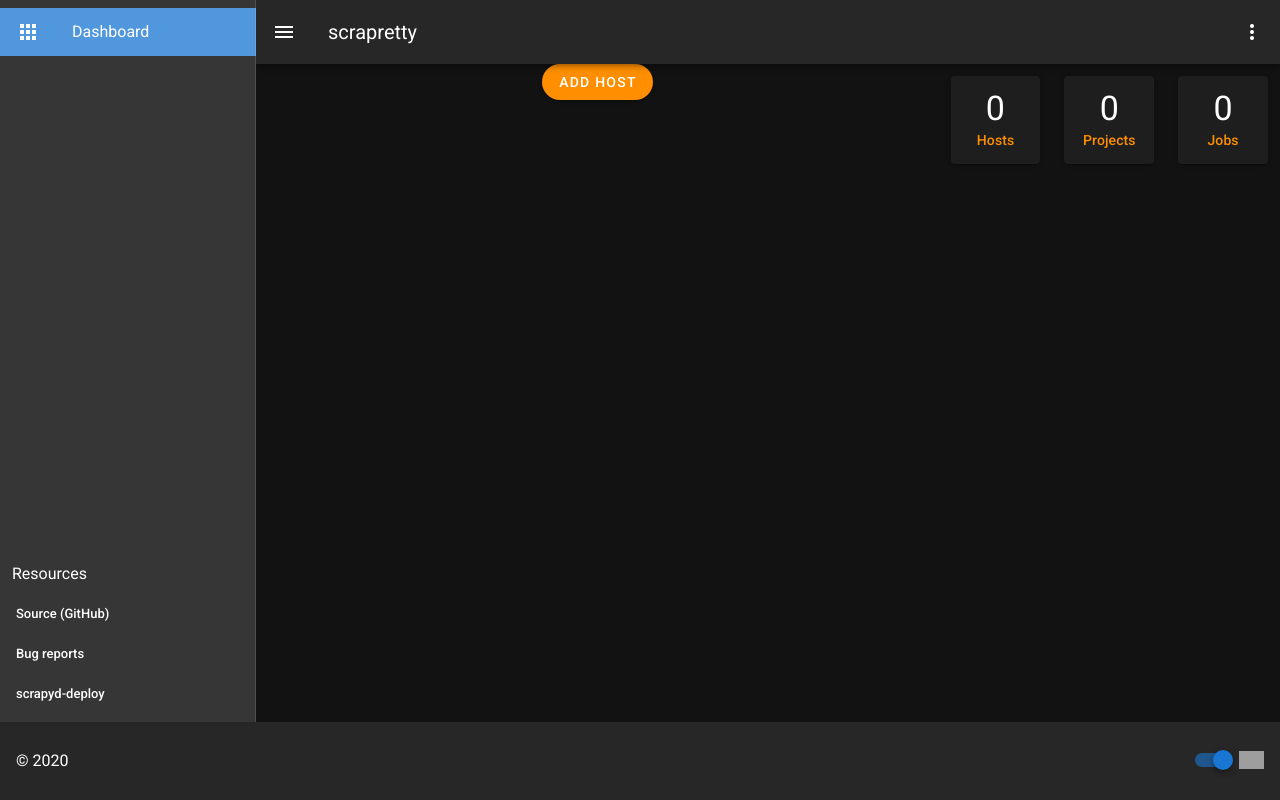
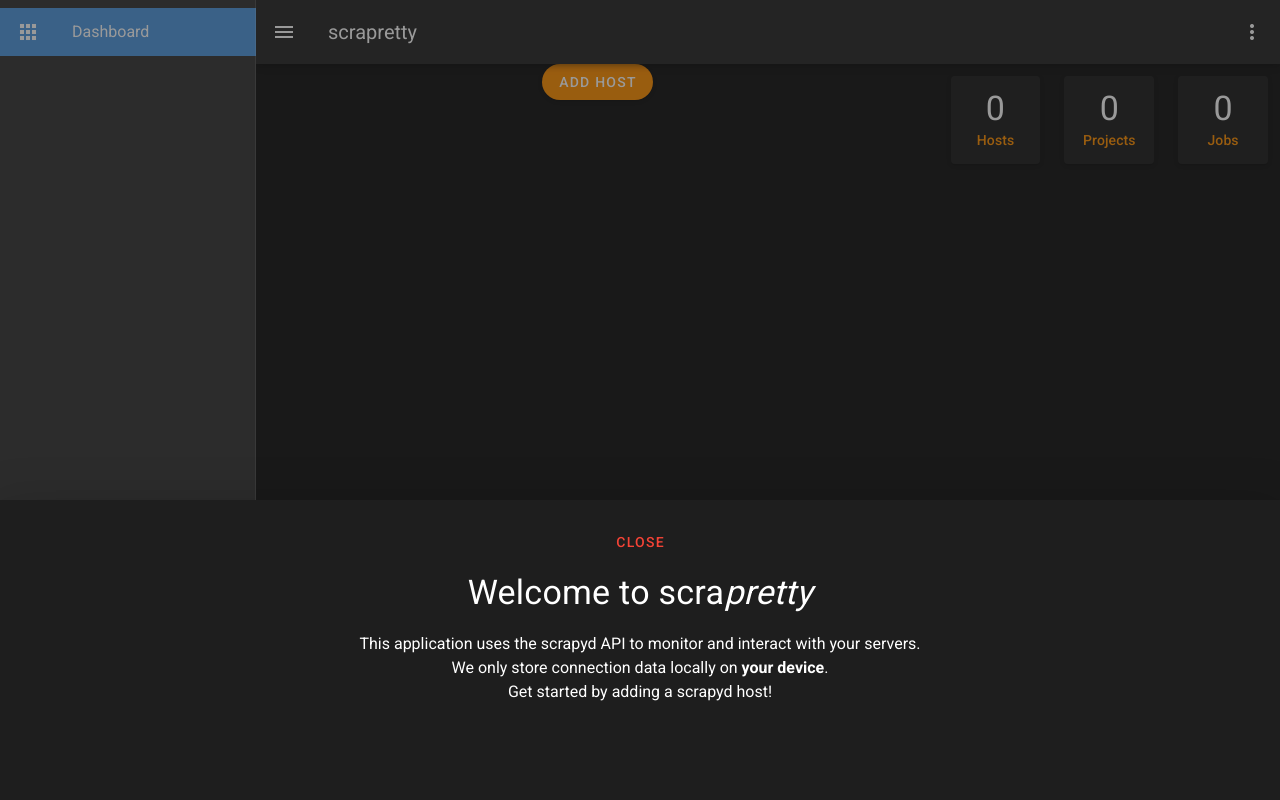
Before and after one commit to INNOVINATI/scrapretty, a Nuxt app: page /dashboard in a window 1280 px wide. Built offline with nearby package versions, Linux system fonts and the light colour scheme; grey boxes are pictures that could not be loaded.

Commit message:
Added FirstUsageInfo.vue

```diff
--- /dev/null
+++ b/components/FirstUsageInfo.vue
@@ -0,0 +1,43 @@
+<template>
+  <div class="text-center">
+    <v-bottom-sheet v-model="sheet">
+      <v-sheet
+        class="text-center"
+        height="300px"
+      >
+        <v-btn
+          class="mt-6"
+          text
+          color="red"
+          @click="sheet = !sheet"
+        >
+          close
+        </v-btn>
+        <div class="py-3">
+          <p class="display-1 mb-5">Welcome to scra<i>pretty</i></p>
+          This application uses the scrapyd API to monitor and interact with your servers.<br>
+          We only store connection data locally on <b>your device</b>.<br>
+          Get started by adding a scrapyd host!
+        </div>
+      </v-sheet>
+    </v-bottom-sheet>
+  </div>
+</template>
+
+<script>
+export default {
+name: "FirstUsageInfo",
+  data() {
+    return {
+      sheet: false
+    }
+  },
+  mounted() {
+    this.sheet = !localStorage.hasOwnProperty('hosts')
+  }
+}
+</script>
+
+<style scoped>
+
+</style>
--- a/pages/dashboard.vue
+++ b/pages/dashboard.vue
@@ -46,6 +46,7 @@
         </v-col>
       </v-row>
     </v-col>
+    <FirstUsageInfo></FirstUsageInfo>
   </v-row>
 </template>
 
@@ -56,10 +57,12 @@
   import NumberWidget from "@/components/Analytics/NumberWidget";
   import ChartWidget from "@/components/Analytics/Charts/ChartWidget";
   import Widget from "@/components/Analytics/Widget";
+  import FirstUsageInfo from "@/components/FirstUsageInfo";
 
   export default {
     name: 'dashboard',
     components: {
+      FirstUsageInfo,
       Widget,
       ChartWidget,
       NumberWidget,
```
